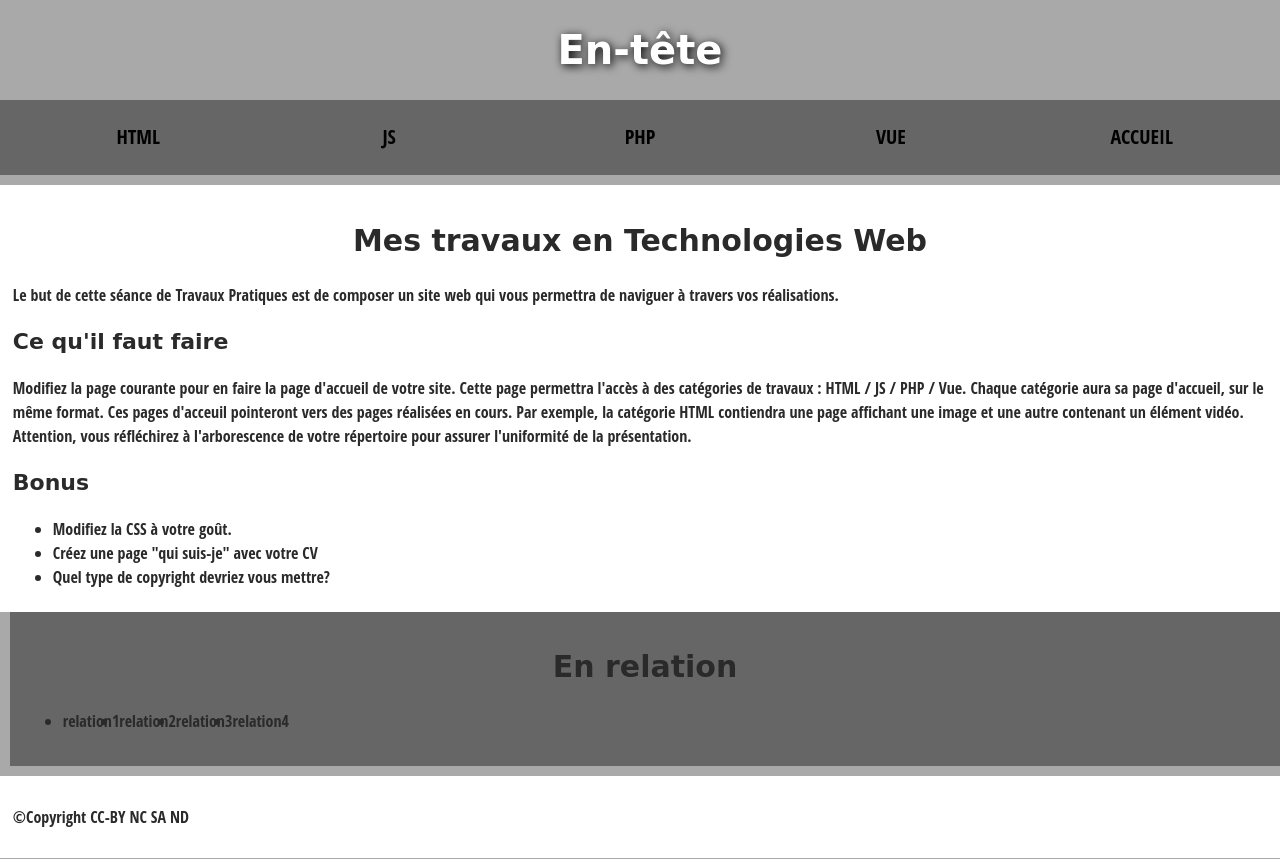
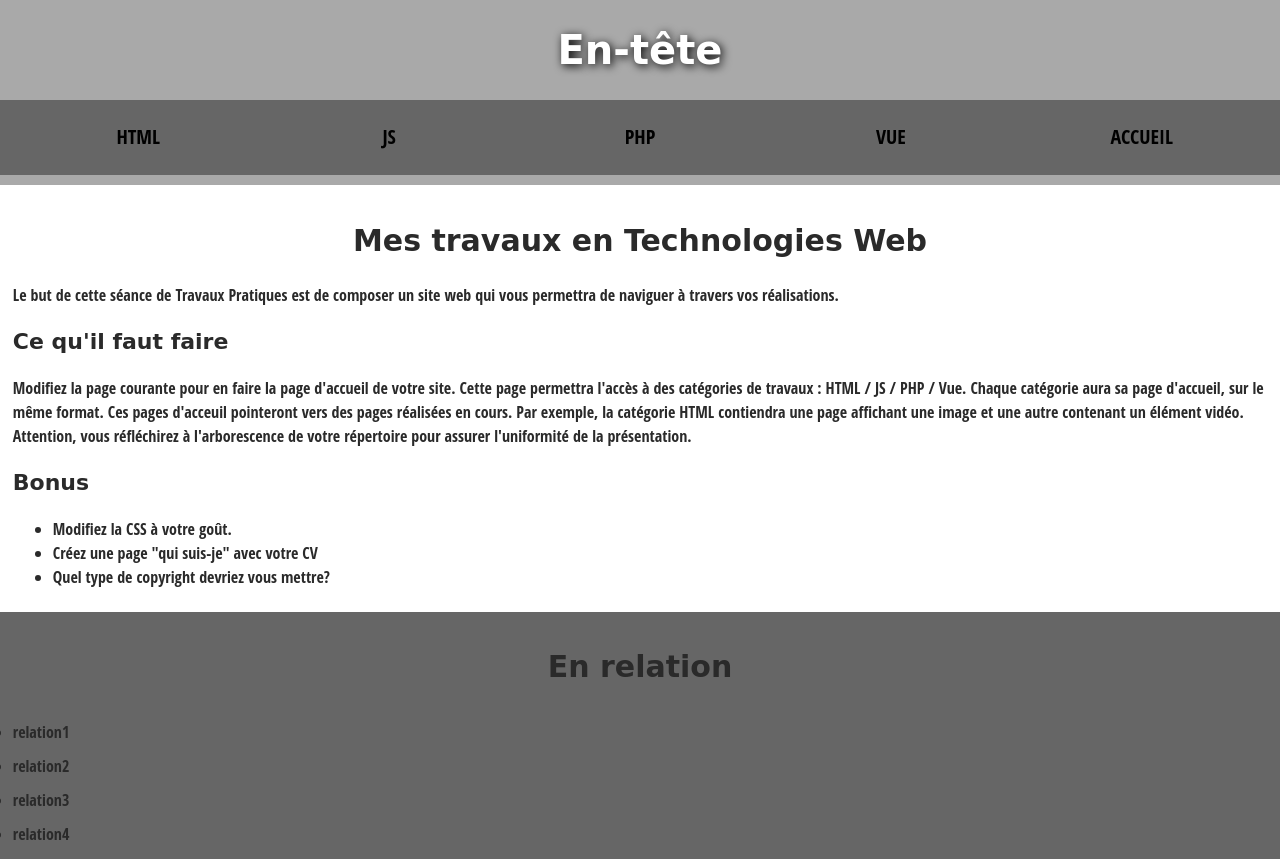
Before and after one commit to DOUADYtom/DOUADYtom.github.io, a plain HTML site: page index.html in a window 1280 px wide. Shown: the top 859 px of the page. Drawn offline with Linux system fonts and the light colour scheme.

Commit message:
Reseponsive v6

```diff
--- a/css/style.css
+++ b/css/style.css
@@ -140,8 +140,11 @@ footer {
   main {
     flex-direction: column;
   }
+  aside {
+    margin-left: 0px;
+  }
   aside>ul {
-    display: flex;
+    display: inline;
     margin-right: 10px;
   }
 }
@@ -150,9 +153,11 @@ footer {
   main {
     flex-direction: row;
   }
+  aside {
+    margin-left: 10px;
+  }
   aside>ul {
     display: list-item;
-
     margin-right: auto;
   }
 }
```
